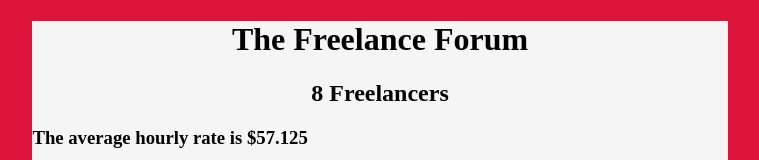
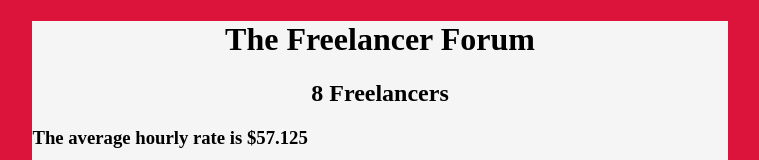
Before and after one commit to Jewwst/Freelancers.Forum, a plain HTML site: page index.html in a window 1280 px wide. Shown: the top 160 px of the page, without its empty margins (260-1019 px from the left). Drawn offline with Linux system fonts and the light colour scheme.

Commit message:
changed some typos

```diff
--- a/index.html
+++ b/index.html
@@ -9,7 +9,7 @@
 </head>
 <body>
     <div class="container">
-    <h1>The Freelance Forum</h1>
+    <h1>The Freelancer Forum</h1>
     <h2><span id="spanCount"></span> Freelancers</h2>
     <h3>The average hourly rate is $<span id="spanAveragePrice"></span></h3>
     <ul></ul>
```
